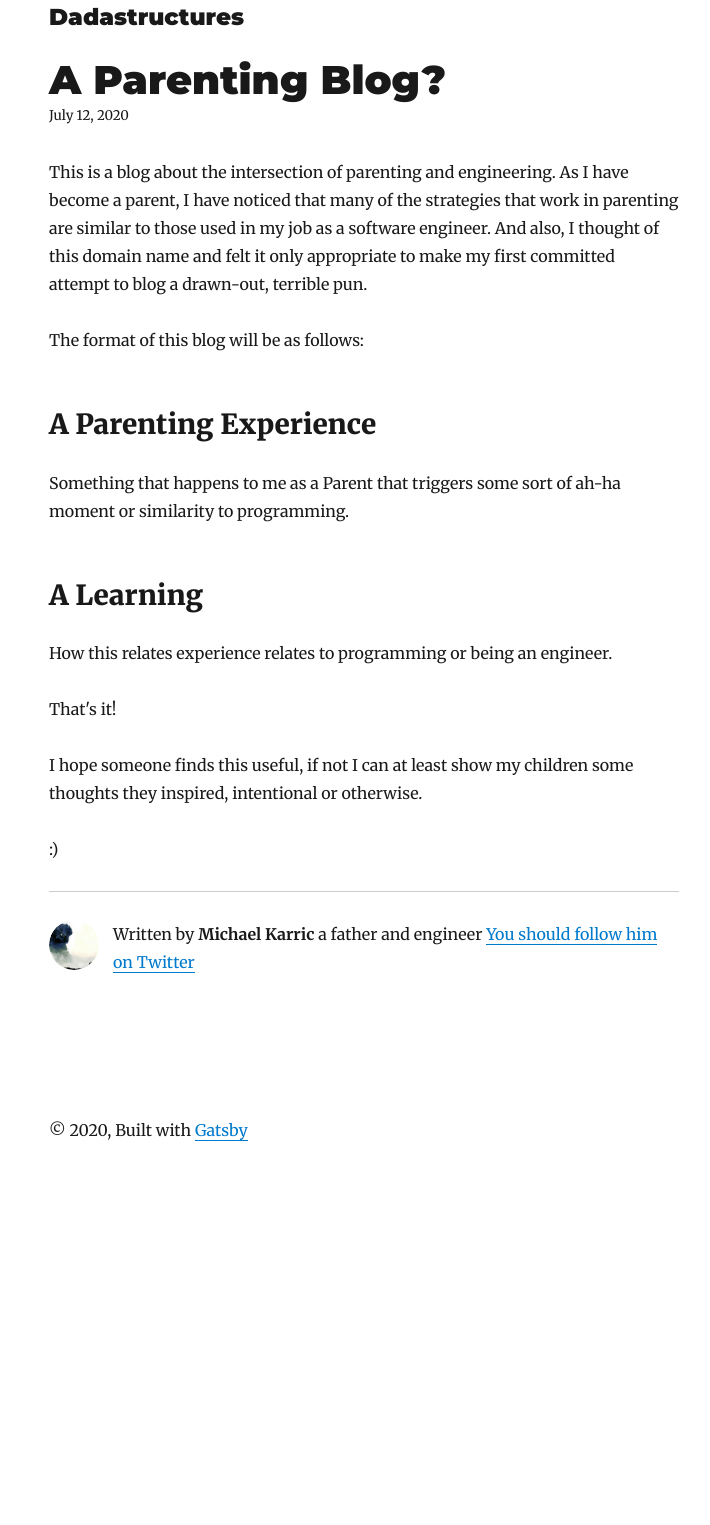
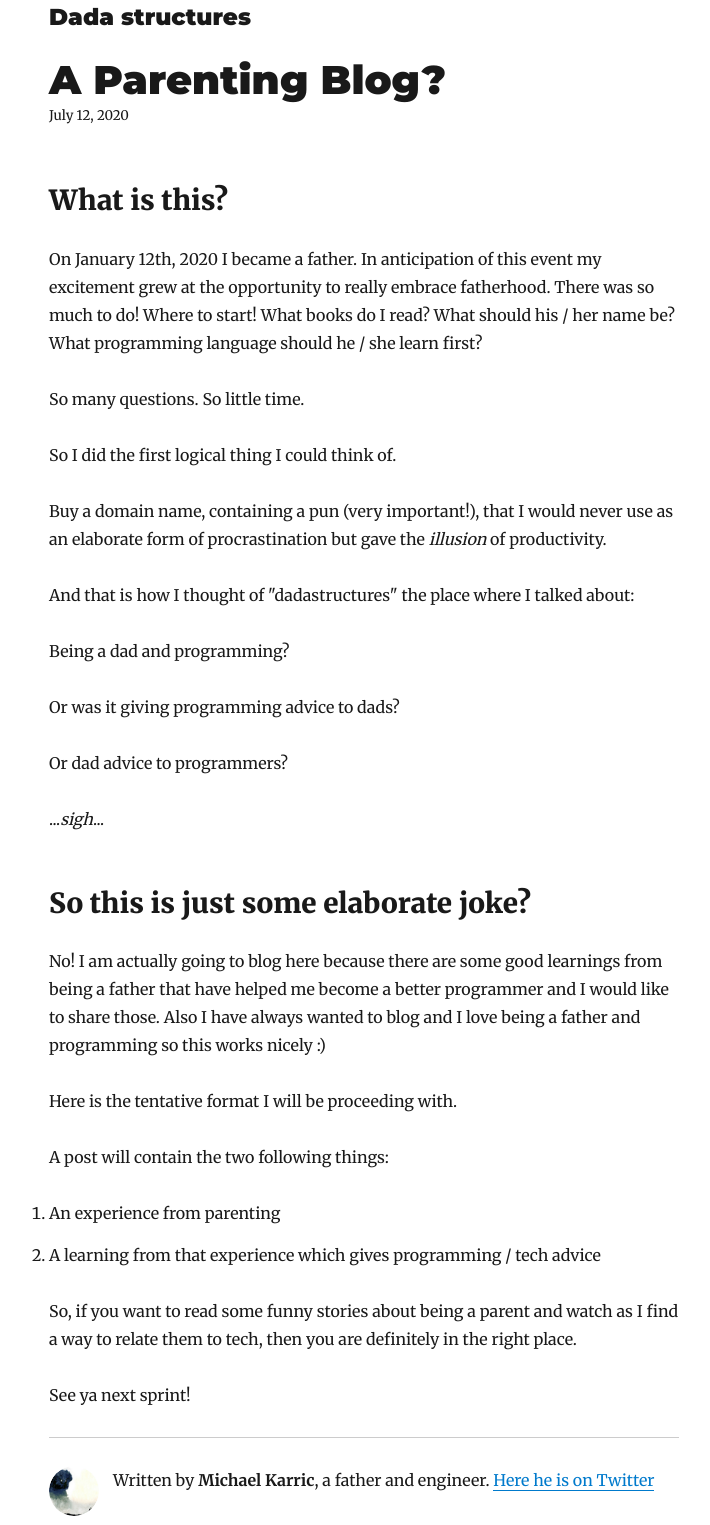
Before and after one commit to karismatic-megafauna/dada-structures, a Gatsby site: page /hello-world/ in a window 1280 px wide. Shown: the part 37-1562 px from the top of the page, without its empty margins (276-986 px from the left). Before the commit the page ends 1223 px from the top, so only its background shows below. Built offline with nearby package versions, Linux system fonts and the light colour scheme; Gatsby itself is replaced by a stand-in of ours; some packages are replaced by stand-ins of ours.

Commit message:
Fix the first post a little

```diff
--- a/content/blog/hello-world/index.md
+++ b/content/blog/hello-world/index.md
@@ -4,24 +4,45 @@ date: "2020-07-12T19:46:42.396Z"
 description: "Or is it a Programming blog, I can't tell..."
 ---
 
-This is a blog about the intersection of parenting and engineering. As I have
-become a parent, I have noticed that many of the strategies that work in
-parenting are similar to those used in my job as a software engineer. And also,
-I thought of this domain name and felt it only appropriate to make my first
-committed attempt to blog a drawn-out, terrible pun.
+## What is this?
 
-The format of this blog will be as follows:
+On January 12th, 2020 I became a father. In anticipation of this event my
+excitement grew at the opportunity to really embrace fatherhood. There was so
+much to do! Where to start! What books do I read? What should his / her name be?
+What programming language should he / she learn first?
 
-## A Parenting Experience
-Something that happens to me as a Parent that triggers some sort of ah-ha moment
-or similarity to programming.
+So many questions. So little time.
 
-## A Learning
-How this relates experience relates to programming or being an engineer.
+So I did the first logical thing I could think of.
 
-That's it!
+Buy a domain name, containing a pun (very important!), that I would never use as
+an elaborate form of procrastination but gave the _illusion_ of productivity.
 
-I hope someone finds this useful, if not I can at least show my children some
-thoughts they inspired, intentional or otherwise.
+And that is how I thought of "dadastructures" the place where I talked about:
 
-:)
+Being a dad and programming?
+
+Or was it giving programming advice to dads?
+
+Or dad advice to programmers?
+
+..._sigh_...
+
+## So this is just some elaborate joke?
+
+No! I am actually going to blog here because there are some good learnings from
+being a father that have helped me become a better programmer and I would like
+to share those. Also I have always wanted to blog and I love being a father and
+programming so this works nicely :)
+
+Here is the tentative format I will be proceeding with.
+
+A post will contain the two following things:
+
+1. An experience from parenting
+2. A learning from that experience which gives programming / tech advice
+
+So, if you want to read some funny stories about being a parent and watch as I
+find a way to relate them to tech, then you are definitely in the right place.
+
+See ya next sprint!
--- a/gatsby-config.js
+++ b/gatsby-config.js
@@ -1,6 +1,6 @@
 module.exports = {
   siteMetadata: {
-    title: `Dadastructures`,
+    title: `Dada structures`,
     author: {
       name: `Michael Karric`,
       summary: `a father and engineer`,
--- a/src/components/bio.js
+++ b/src/components/bio.js
@@ -57,10 +57,10 @@ const Bio = () => {
         }}
       />
       <p>
-        Written by <strong>{author.name}</strong> {author.summary}
+        Written by <strong>{author.name}</strong>, {author.summary}.
         {` `}
         <a href={`https://twitter.com/${social.twitter}`}>
-          You should follow him on Twitter
+          Here he is on Twitter
         </a>
       </p>
     </div>
```
